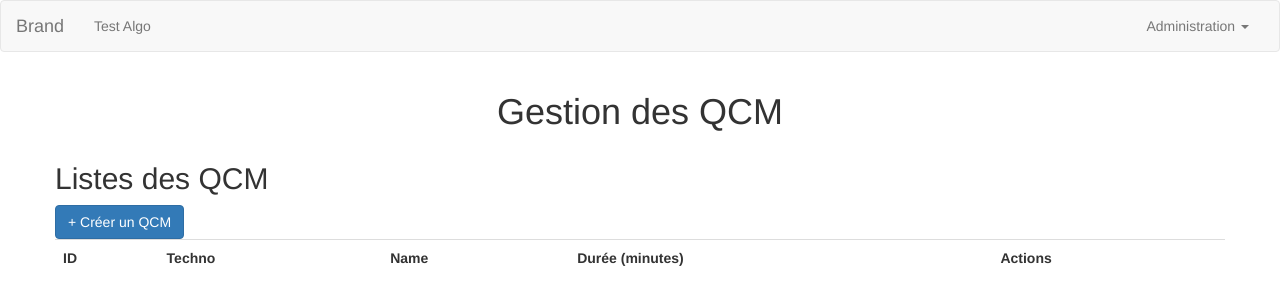
After one commit to eelbahri/hackaton2017, a Symfony app: template app/Resources/views/private/qcm-settings.html.twig in a window 1280 px wide. The commit adds this page. Shown: the top 305 px of the page. Run offline with Twig, Linux system fonts and the light colour scheme; the template is opened without the code that fills it, so the values that code supplies are empty; some libraries are stand-ins or nearby versions.

Commit message:
entité QCM + techno + questions

```diff
--- a/app/Resources/views/base.html.twig
+++ b/app/Resources/views/base.html.twig
@@ -32,9 +32,7 @@
                     <ul class="dropdown-menu">
                         <li><a href="/admin">Administration</a></li>
                         <li role="separator" class="divider"></li>
-                        <li><a href="/admin">Gérer les bots</a></li>
-                        <li><a href="/admin">Gérer les entretiens</a></li>
-                        <li><a href="/admin">Gérer les utilisateurs</a></li>
+                        <li><a href="/admin/qcm-settings">Gérer les QCM</a></li>
                     </ul>
                 </li>
             </ul>
--- /dev/null
+++ b/app/Resources/views/private/qcm-settings.html.twig
@@ -0,0 +1,31 @@
+{% extends 'base.html.twig' %}
+{% block body %}
+    <div class="container">
+        <h1 class="text-center">Gestion des QCM</h1>
+        <div class="row">
+            <h2>Listes des QCM</h2>
+            <input href="" class="btn btn-primary" type="submit" value="+ Créer un QCM" />
+            <table class="table table-hover">
+                <tr>
+                    <th>ID</th>
+                    <th>Techno</th>
+                    <th>Name</th>
+                    <th>Durée (minutes)</th>
+                    <th>Actions</th>
+                </tr>
+                {% for qcm in list_qcm %}
+                    <tr>
+                        <td>{{ qcm.idQCM }}</td>
+                        <td>{{ qcm.idTechno.name }}</td>
+                        <td>{{ qcm.name }}</td>
+                        <td>{{ qcm.time }}</td>
+                        <td>
+                            <a href="/admin/qcm-settings/edit/{{ qcm.idQCM }}"><span class="glyphicon glyphicon-pencil"></span></a>
+                            <a href="/admin/qcm-settings/delete/{{ qcm.idQCM }}"><span class="glyphicon glyphicon-trash"></span></a>
+                        </td>
+                    </tr>
+                {% endfor %}
+            </table>
+        </div>
+    </div>
+{% endblock %}
--- a/src/AppBundle/Entity/Techno.php
+++ b/src/AppBundle/Entity/Techno.php
@@ -10,6 +10,12 @@ namespace AppBundle\Entity;
 
 use Doctrine\ORM\Mapping as ORM;
 
+/**
+ * Techno
+ *
+ * @ORM\Table(name="Techno")
+ * @ORM\Entity
+ */
 class Techno
 {
     /**
```
Also changed, not shown: src/AppBundle/Controller/admin/QCMController.php (added, +34 -0 lines), src/AppBundle/Entity/QCM.php (+7 -0 lines), src/AppBundle/Entity/Questions.php (added, +139 -0 lines).
